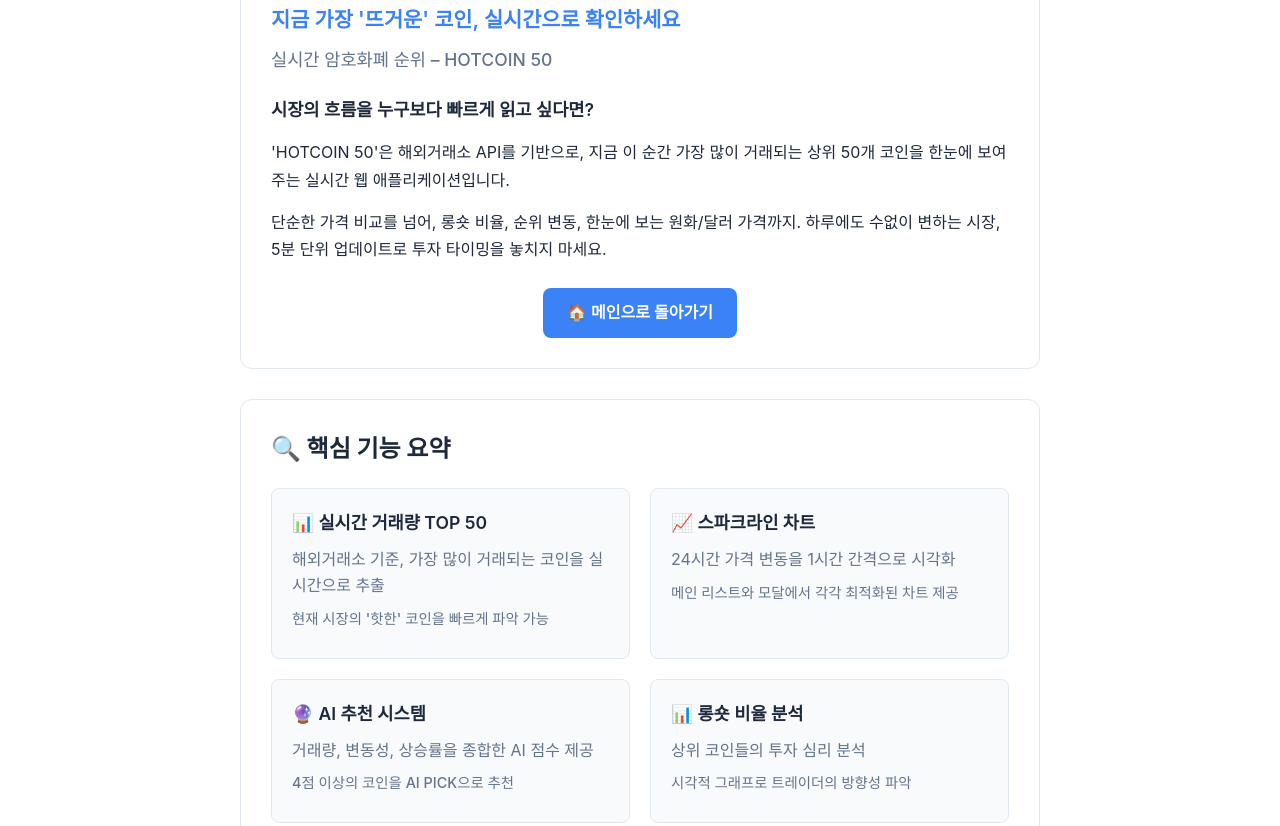
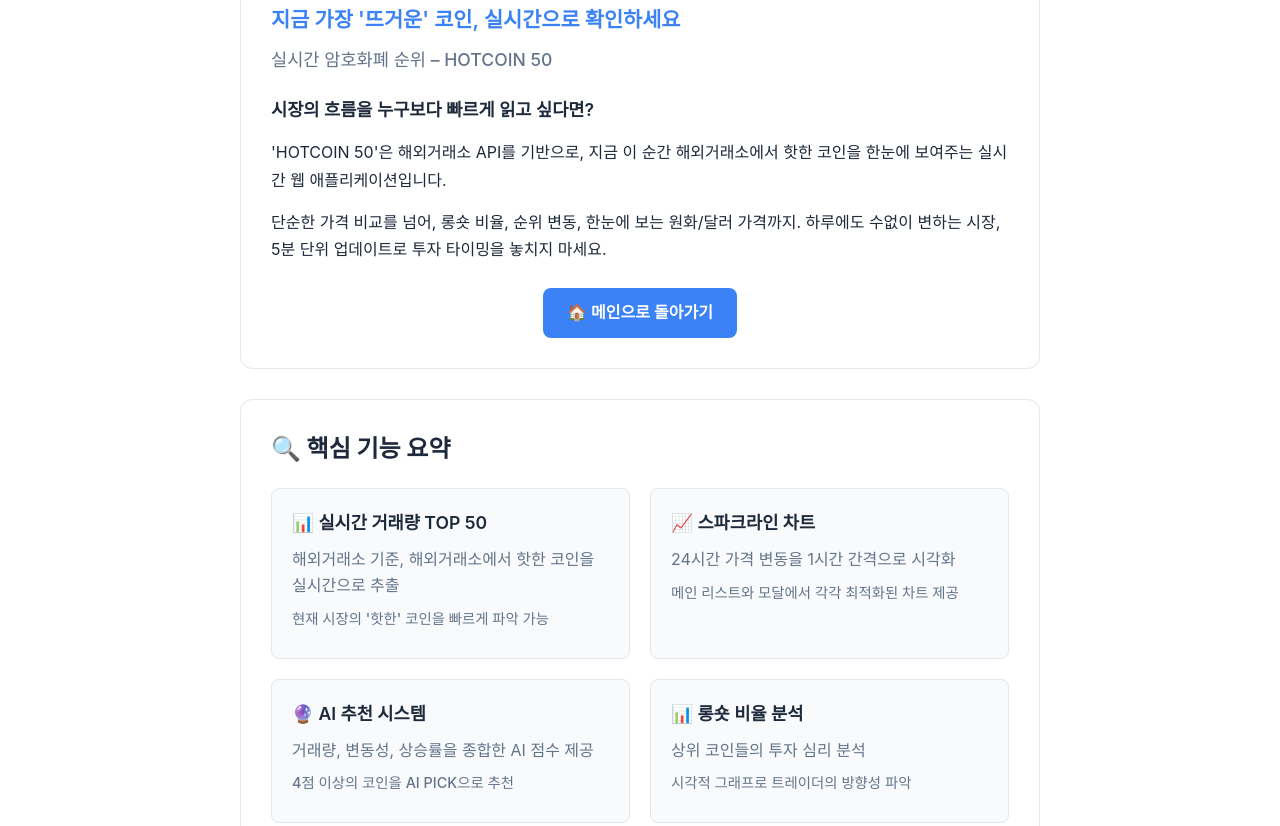
Before and after one commit to seunglover/hot82coin, a website: page about.html in a window 1280 px wide. Shown: the part 274-1100 px from the top of the page. Drawn offline with Linux system fonts and the light colour scheme.

Commit message:
Update about page: change description to 'hot coins from overseas exchanges'

```diff
--- a/about.html
+++ b/about.html
@@ -38,7 +38,7 @@
                 <div class="intro-main">
                     <p class="intro-question">시장의 흐름을 누구보다 빠르게 읽고 싶다면?</p>
                     <p>
-                        'HOTCOIN 50'은 해외거래소 API를 기반으로, 지금 이 순간 가장 많이 거래되는 상위 50개 코인을 한눈에 보여주는 실시간 웹 애플리케이션입니다.
+                        'HOTCOIN 50'은 해외거래소 API를 기반으로, 지금 이 순간 해외거래소에서 핫한 코인을 한눈에 보여주는 실시간 웹 애플리케이션입니다.
                     </p>
                     <p>
                         단순한 가격 비교를 넘어, 롱숏 비율, 순위 변동, 한눈에 보는 원화/달러 가격까지.
@@ -56,7 +56,7 @@
                 <div class="feature-grid">
                     <div class="feature-item">
                         <h3>📊 실시간 거래량 TOP 50</h3>
-                        <p>해외거래소 기준, 가장 많이 거래되는 코인을 실시간으로 추출</p>
+                        <p>해외거래소 기준, 해외거래소에서 핫한 코인을 실시간으로 추출</p>
                         <p class="feature-highlight">현재 시장의 '핫한' 코인을 빠르게 파악 가능</p>
                     </div>
 
```
